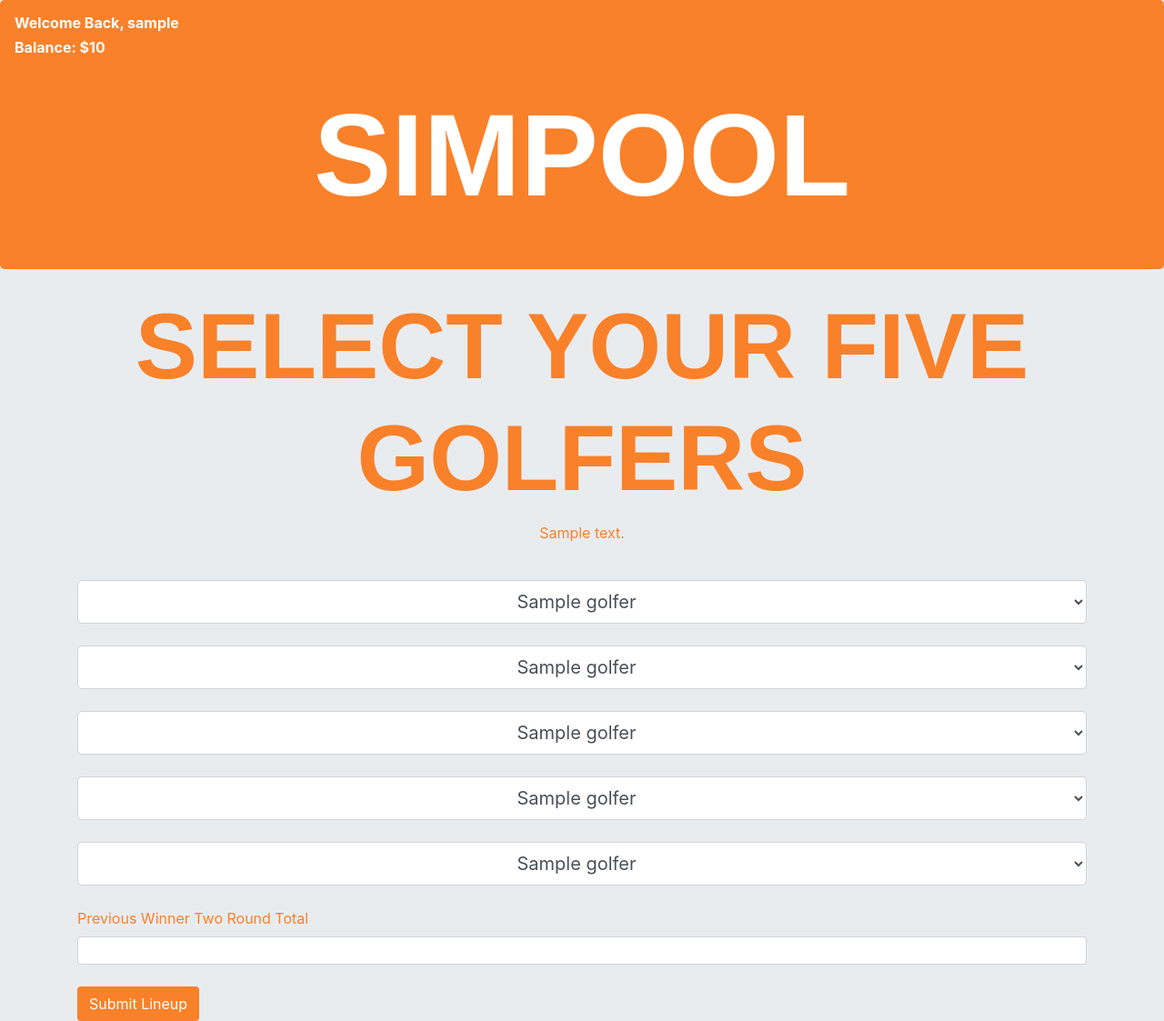
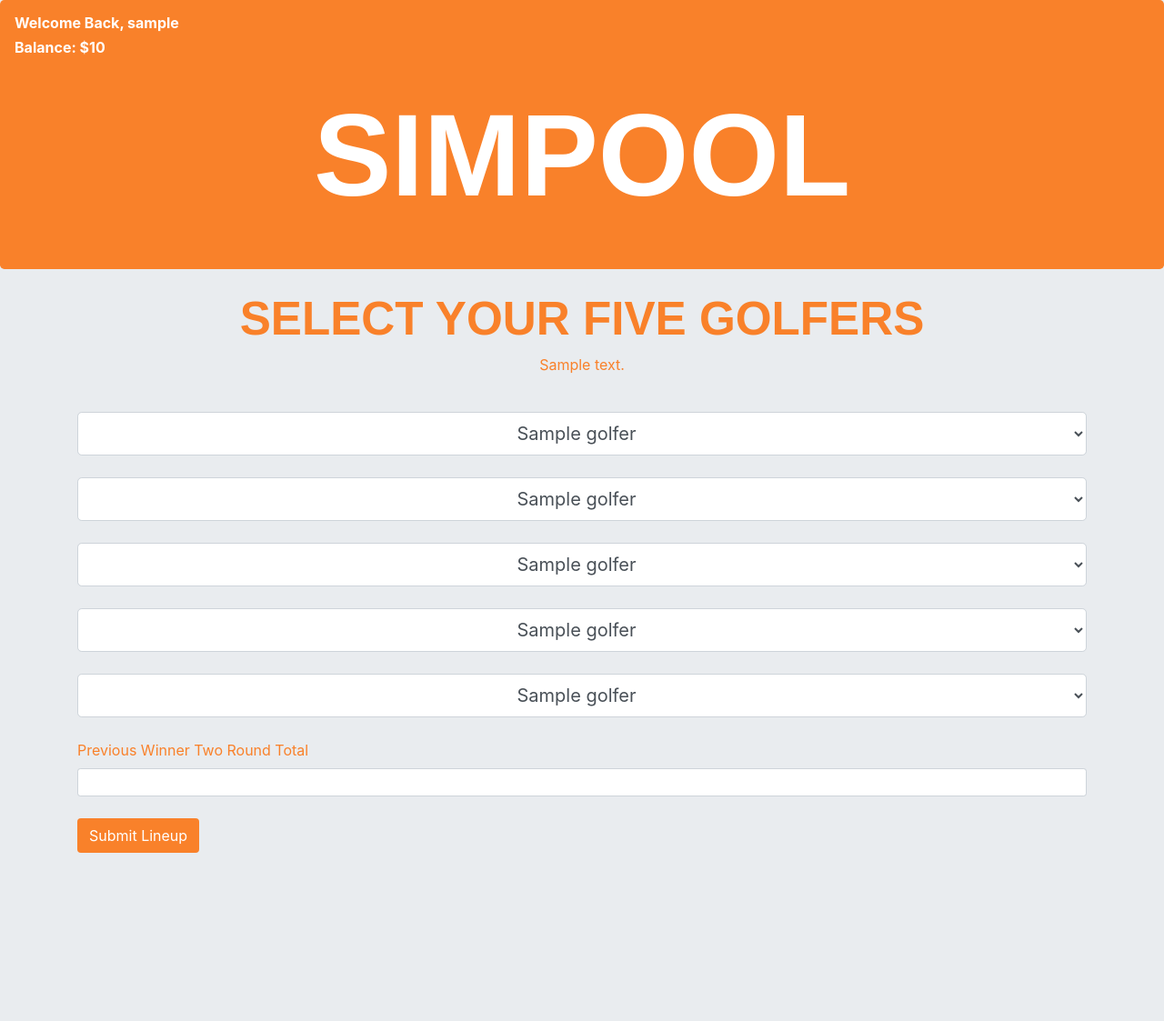
Before and after one commit to pmammino/simpool, a Flask app: template templates/lineup_entry.html in a window 1280 px wide. Shown: the whole page at 91% size. After the commit the page ends 938 px from the top, so only its background shows below. Run offline with Flask 2, Linux system fonts and the light colour scheme; the template is opened without the code that fills it: most values are stand-ins (such as "Sample title", 1, 10 or a date in 2020); some libraries are stand-ins or nearby versions.

Commit message:
update header size

```diff
--- a/static/css/main.css
+++ b/static/css/main.css
@@ -129,6 +129,14 @@ a.nav-link.active {
   font-family: Arial, Helvetica, sans-serif;
 }
 
+.lineups_header {
+  color: #F9812A;
+  font-weight: bold;
+  text-align: center;
+  font-size: 4vw!important;
+  font-family: Arial, Helvetica, sans-serif;
+}
+
 .nav-pills .nav-link.active {
     background-color: #F9812A!important;
 }
--- a/templates/contest_entries.html
+++ b/templates/contest_entries.html
@@ -10,9 +10,9 @@
 </div>
 <br>
 <div class = "center">
-    <h3 align="center" class = "contests_title">Contest Name: {{contest.Contest_Name}}</h3>
+    <h2 align="center" class = "card-title">Contest Name: {{contest.Contest_Name}}</h2>
     <br>
-        <table align="center">
+        <table>
             <tr>
                 <th>Username</th>
                 <th>Golfer 1</th>
--- a/templates/lineup_entry.html
+++ b/templates/lineup_entry.html
@@ -9,7 +9,7 @@
 </div>
 <br>
 <div class = "contest-entry">
-<h1 class = "contests_header" align="center">SELECT YOUR FIVE GOLFERS</h1>
+<h1 class = "lineups_header" align="center">SELECT YOUR FIVE GOLFERS</h1>
 <p class = "error">{{text}}</p>
 <br>
     <div class="container page-form">
```
